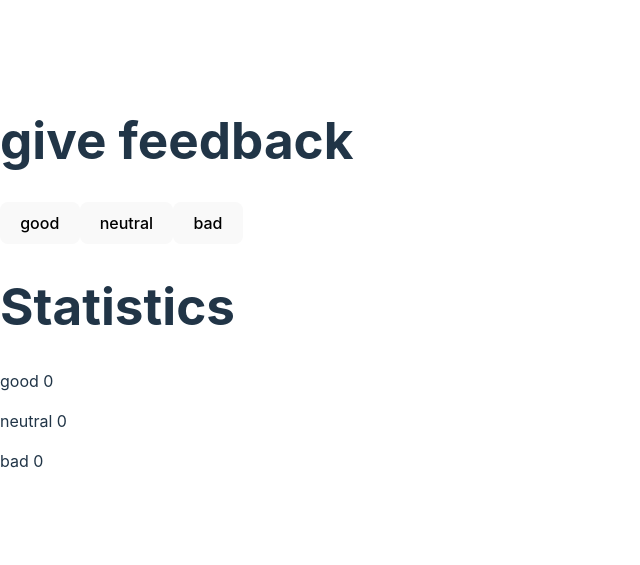
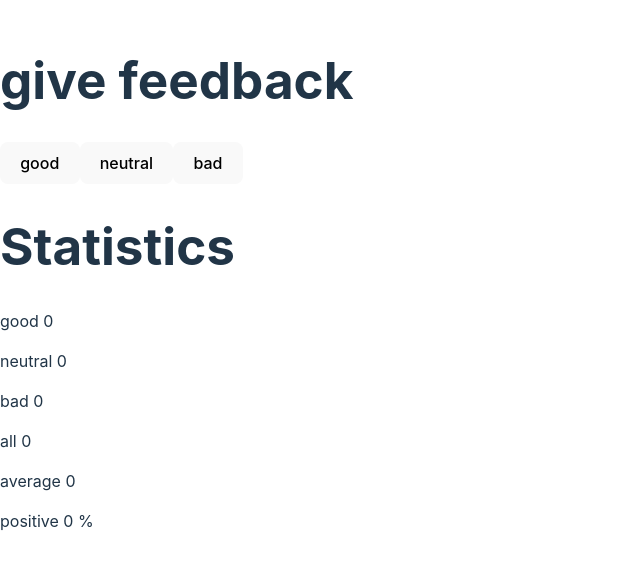
Before and after one commit to rieljasperapos/fullstackopen, a React (Vite) app in the folder part1/unicafe/unicafe/: page / in a window 1280 px wide. Shown: the part 117-682 px from the top of the page, without its empty margins (0-640 px from the left). Built offline with nearby package versions, Linux system fonts and the light colour scheme; the HTML template or start-up script is replaced by a standard one.

Commit message:
exercise: 1.7 unicafe

```diff
--- a/part1/unicafe/unicafe/src/App.tsx
+++ b/part1/unicafe/unicafe/src/App.tsx
@@ -1,4 +1,4 @@
-import { useState } from 'react';
+import { useEffect, useState } from 'react';
 
 interface FeedbackState {
   good: number;
@@ -6,17 +6,27 @@ interface FeedbackState {
   bad: number;
 }
 
-const initialState = { good: 0, neutral: 0, bad: 0 };
+const initialState = { good: 0, neutral: 0, bad: 0};
 
 function App() {
   const [feedback, setFeedback] = useState<FeedbackState>(initialState);
+  const [totalFeedback, setTotalFeedback] = useState(0);
+  const [average, setAverage] = useState(0);
+  const [percentage, setPercentage] = useState(0);
 
   const handleFeedbackClick = (type: keyof FeedbackState) => {
     setFeedback((prevFeedback) => ({
       ...prevFeedback,
       [type]: prevFeedback[type] + 1,
     }));
+    setTotalFeedback(totalFeedback + 1);
   };
+
+  useEffect(() => {
+    setAverage(totalFeedback === 0 ? 0 : (feedback.good - feedback.bad) / totalFeedback);
+    // setPercentage((feedback.good / totalFeedback) * 100)
+    setPercentage(totalFeedback === 0 ? 0 : (feedback.good / totalFeedback) * 100)
+  }, [feedback, totalFeedback])
 
   return (
     <>
@@ -32,6 +42,9 @@ function App() {
           <p>good {feedback.good}</p>
           <p>neutral {feedback.neutral}</p>
           <p>bad {feedback.bad}</p>
+          <p>all {totalFeedback}</p>
+          <p>average {average}</p>
+          <p>positive {percentage} %</p>
         </div>
       </div>
     </>
```
